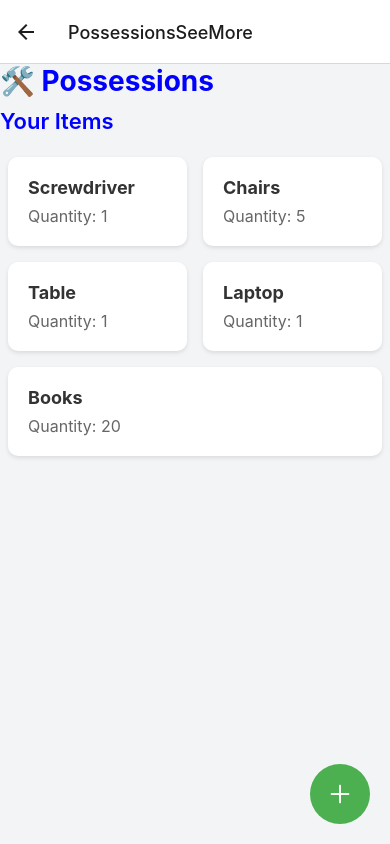
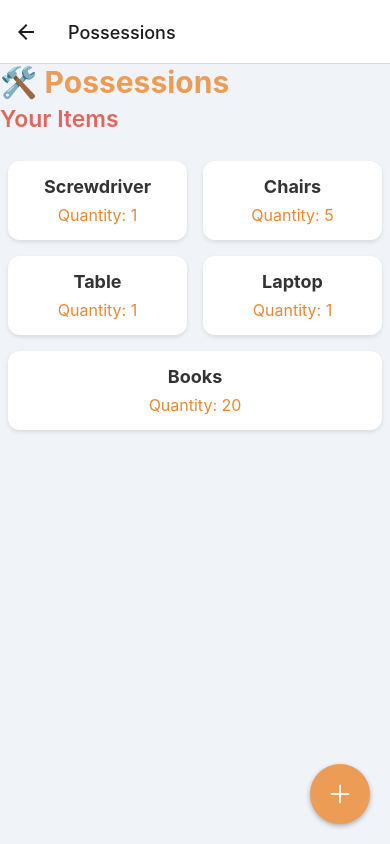
Before and after one commit to AndreiB02/Unihack6-Neighbourly, a React Native app: screen /PossessionsSeeMore in a window 390 px wide. Built offline with nearby package versions, Linux system fonts and the light colour scheme.

Commit message:
About Page Text & Profile Theme

```diff
--- a/App.js
+++ b/App.js
@@ -44,15 +44,15 @@ const App = () => {
         <Stack.Screen name="JoinEvent" component={JoinEvent} options={{ title: 'Join a New Event' }} />
         <Stack.Screen name="AddCommunityServiceScreen" component={AddCommunityServiceScreen} options={{ title: 'Create a Volunteers Needed Activities' }} />
         <Stack.Screen name="CommunityServiceScreen" component={CommunityServiceScreen} options={{ title: 'Join a Volunteering Needed Activity' }} />
-        <Stack.Screen name="PossessionsSeeMore" component={PossessionsSeeMore} />
-        <Stack.Screen name="NeighborhoodSeeMore" component={NeighborhoodSeeMore} />
+        <Stack.Screen name="PossessionsSeeMore" component={PossessionsSeeMore} options={{title: 'Possessions'}} />
+        <Stack.Screen name="NeighborhoodSeeMore" component={NeighborhoodSeeMore} options={{title: 'Neighbourhood'}}/>
         <Stack.Screen name="NeighbourhoodPortal" component={NeighbourhoodPortal} options={{  headerShown: false  }}  />
         <Stack.Screen name="OfferingCardComponent" component={OfferingCardComponent} options={{ title: 'Offering Services' }} />
         <Stack.Screen name="AboutApp" component={AboutApp} options={{ title: 'About' }} />
         <Stack.Screen name="CoFundScreen" component={CoFundScreen} options={{ title: 'CoFund' }} />
         <Stack.Screen name="TopMembersScreen" component={TopMembersScreen} options={{ headerShown: false }} />
-        <Stack.Screen name="JoinService" component={JoinService} options={{ title: 'Help your comunity' }} />
-        <Stack.Screen name="EditProfileScreen" component={EditProfileScreen} options={{ title: 'Help your comunity' }} />
+        <Stack.Screen name="JoinService" component={JoinService} options={{ title: 'Points' }} />
+        <Stack.Screen name="EditProfileScreen" component={EditProfileScreen} options={{ title: 'Profile' }} />
       </Stack.Navigator>
     </NavigationContainer>
   );
--- a/screens/MainPage/AboutApp.js
+++ b/screens/MainPage/AboutApp.js
@@ -6,33 +6,33 @@ const AboutApp = () => {
     const sections = [
         {
             id: '1',
-            title: 'What is Our Community Sharing App?',
+            title: 'What is Neighbourly?',
             description:
-                'Our app connects community members, allowing them to share, borrow, and give away items they no longer need. By fostering a sharing culture, we help reduce waste and encourage sustainable living.',
+                '   Neighbourly is an app designed to bring people in your community together by sharing resources and offering services. Instead of owning items you rarely use, like lawnmowers or grills, share them with others to save money and reduce waste. Beyond sharing items, the app features a "Volunteers Needed" section, where members can report neighborhood issues, and others can volunteer to help resolve them. It’s about building a sustainable, responsible community.',
         },
         {
             id: '2',
             title: 'How It Works',
             description:
-                'Browse items shared by others in your community, post items you want to share, and easily manage your own shared items. Communicate directly with others to arrange pickups and drop-offs.',
+                '   Browse and share items, post what you need, and arrange exchanges directly with your neighbors. It’s simple, fast, and easy to get involved.',
         },
         {
             id: '3',
             title: 'Why Join?',
             description:
-                'Joining the app helps you save money, reduce clutter, and contribute to a sustainable environment by giving new life to items that others might need.',
+                '   Save money, reduce clutter, and contribute to a greener environment by sharing items and services that others might need.',
         },
         {
             id: '4',
             title: 'Community Guidelines',
             description:
-                'We aim to create a safe, respectful environment. Please ensure all shared items are in usable condition, and communicate politely with other community members.',
+                '   We encourage a safe and respectful environment. Please ensure all shared items are in good condition, and communicate politely with fellow members.',
         },
         {
             id: '5',
             title: 'Get Started',
             description:
-                'Download the app, create an account, and start sharing today! Together, we can make a positive impact on our environment and community.',
+                '   Download the app, create an account, and start sharing today. Together, we can build a stronger, more sustainable community.',
         },
     ];
 
@@ -71,7 +71,7 @@ const styles = StyleSheet.create({
     mainTitle: {
         fontSize: 28,
         fontWeight: 'bold',
-        color: '#2E7D32',
+        color: '#2451e3',
         textAlign: 'center',
         marginBottom: 20,
     },
@@ -90,7 +90,7 @@ const styles = StyleSheet.create({
     sectionTitle: {
         fontSize: 25,
         fontWeight: '600',
-        color: '#4CAF50',
+        color: '#559fed',
         marginBottom: 8,
     },
     sectionDescription: {
--- a/screens/MainPage/Comunty/JoinService.js
+++ b/screens/MainPage/Comunty/JoinService.js
@@ -67,7 +67,7 @@ const styles = StyleSheet.create({
     title: {
         fontSize: 24,
         fontWeight: 'bold',
-        color: '#333',
+        color: '',
         marginBottom: 10,
     },
     subtitle: {
--- a/screens/MainPage/ProfilePage/NeighbourhoodPortal.js
+++ b/screens/MainPage/ProfilePage/NeighbourhoodPortal.js
@@ -51,10 +51,10 @@ const styles = StyleSheet.create({
         padding: 20,
     },
     sectionTitle: {
-        fontSize: 32,
+        fontSize: 30,
         fontWeight: 'bold',
         padding: 10,
-        color: '#2C6B2F',
+        color: '#4CAF50',
         marginBottom: 10,
         fontFamily: 'Roboto-Bold',
         textAlign: 'center',
--- a/screens/MainPage/ProfilePage/SeeMore/NeighborhoodSeeMore.js
+++ b/screens/MainPage/ProfilePage/SeeMore/NeighborhoodSeeMore.js
@@ -4,11 +4,11 @@ import { ScrollView } from 'react-native-gesture-handler';
 
 const NeighborhoodSeeMore = () => {
     const neighborhoodData = [
-        { id: '1', name: 'Aayan Ramirez', phone: '0249-437 030', profilePhoto: { uri: 'https://www.w3schools.com/w3images/avatar2.png' }, address: 'Street B, Nb 20' },
-        { id: '2', name: 'Riley Wall', phone: '0722-457 706 ', profilePhoto: { uri: 'https://www.w3schools.com/w3images/avatar2.png' }, address: 'Street A, Nb 19' },
-        { id: '3', name: 'Ella Peters', phone: '0723-605 613 ', profilePhoto: { uri: 'https://www.w3schools.com/w3images/avatar2.png' }, address: 'Street A, Nb 18' },
-        { id: '4', name: 'Miles Lowe', phone: '0744-872 202', profilePhoto: { uri: 'https://www.w3schools.com/w3images/avatar2.png' }, address: 'Street A, Nb 17' },
-        { id: '5', name: 'Brithney Sraeps', phone: '0788-798 234', profilePhoto: { uri: 'https://www.w3schools.com/w3images/avatar2.png' }, address: 'Street C, Nb 2' },
+        { id: '1', name: 'Aayan Ramirez', phone: '0249-437 030', profilePhoto: { uri: 'https://randomuser.me/api/portraits/men/1.jpg' }, address: 'Street B, Nb 20' },
+        { id: '2', name: 'Riley Wall', phone: '0722-457 706 ', profilePhoto: { uri: 'https://randomuser.me/api/portraits/men/7.jpg' }, address: 'Street A, Nb 19' },
+        { id: '3', name: 'Ella Peters', phone: '0723-605 613 ', profilePhoto: { uri: 'https://randomuser.me/api/portraits/men/3.jpg' }, address: 'Street A, Nb 18' },
+        { id: '4', name: 'Miles Lowe', phone: '0744-872 202', profilePhoto: { uri: 'https://randomuser.me/api/portraits/men/5.jpg' }, address: 'Street A, Nb 17' },
+        { id: '5', name: 'Brithney Sraeps', phone: '0788-798 234', profilePhoto: { uri: 'https://randomuser.me/api/portraits/men/4.jpg' }, address: 'Street C, Nb 2' },
     ];
 
     const AllMembersList = () => (
@@ -69,21 +69,20 @@ const styles = StyleSheet.create({
         marginRight: 15,
     },
     neighbourhoodName: {
-        fontSize: 28,
+        fontSize: 30,
         fontWeight: 'bold',
-        color: '#4CAF50',
+        color: '#559fed',
         marginBottom: 10,
     },
     sectionTitle: {
-        fontSize: 20,
+        fontSize: 23,
         fontWeight: 'bold',
-        color: '#4CAF50',
-        marginBottom: 10,
+        color: '#3e57d6',
     },
     name: {
         fontSize: 18,
         fontWeight: 'bold',
-        color: '#333',
+        color: '#3e57d6',
     },
     member: {
         fontSize: 15,
--- a/screens/MainPage/ProfilePage/SeeMore/PossessionsSeeMore.js
+++ b/screens/MainPage/ProfilePage/SeeMore/PossessionsSeeMore.js
@@ -105,84 +105,95 @@ const PossessionsSeeMore = () => {
 const styles = StyleSheet.create({
     container: {
         flex: 1,
-        backgroundColor: '#f3f4f6',
-        padding: 20,
+        backgroundColor: '#f0f4f8',
+        padding: 15,
     },
     scrollViewContent: {
         paddingBottom: 20,
     },
     possessionTitle: {
-        fontSize: 28,
+        fontSize: 30,
         fontWeight: 'bold',
-        marginBottom: 10,
-        color: 'blue',
+        color: '#ed9c55',
+        marginBottom: 5,
     },
     sectionTitle: {
-        fontSize: 22,
+        fontSize: 23,
         fontWeight: '600',
-        color: 'blue',
-        marginBottom: 15,
+        color: '#de685d',
+        marginBottom: 20,
     },
     card: {
         flex: 1,
-        padding: 20,
+        backgroundColor: '#ffffff',
+        borderRadius: 12,
+        padding: 15,
         margin: 8,
-        backgroundColor: '#ffffff',
-        borderRadius: 10,
         shadowColor: '#000',
         shadowOffset: { width: 0, height: 2 },
         shadowOpacity: 0.1,
         shadowRadius: 4,
-        elevation: 5,
+        elevation: 4,
+        alignItems: 'center',
     },
     itemName: {
         fontSize: 18,
         fontWeight: 'bold',
         color: '#333',
+        marginBottom: 8,
     },
     itemQuantity: {
         fontSize: 16,
-        color: '#666',
-        marginTop: 8,
+        color: '#e88833',
     },
     floatingButton: {
         position: 'absolute',
         right: 20,
         bottom: 20,
-        backgroundColor: '#4CAF50',
+        backgroundColor: '#ed9c55',
         width: 60,
         height: 60,
         borderRadius: 30,
         justifyContent: 'center',
         alignItems: 'center',
+        shadowColor: '#000',
+        shadowOffset: { width: 0, height: 2 },
+        shadowOpacity: 0.3,
+        shadowRadius: 5,
+        elevation: 6,
     },
     modalOverlay: {
         flex: 1,
         justifyContent: 'center',
         alignItems: 'center',
-        backgroundColor: 'rgba(0, 0, 0, 0.6)',
+        backgroundColor: 'rgba(0, 0, 0, 0.5)',
     },
     modalContainer: {
         backgroundColor: '#ffffff',
         padding: 25,
         borderRadius: 12,
-        width: 320,
+        width: 300,
         alignItems: 'center',
+        shadowColor: '#000',
+        shadowOffset: { width: 0, height: 2 },
+        shadowOpacity: 0.3,
+        shadowRadius: 8,
+        elevation: 10,
     },
     modalTitle: {
         fontSize: 22,
         fontWeight: 'bold',
-        color: '#4CAF50',
+        color: '#2E7D32',
         marginBottom: 15,
     },
     input: {
         width: '100%',
         padding: 12,
-        marginBottom: 20,
+        marginBottom: 15,
         borderWidth: 1,
-        borderColor: '#4CAF50',
+        borderColor: '#2E7D32',
         borderRadius: 8,
-        backgroundColor: '#f0f0f0',
+        backgroundColor: '#f9f9f9',
     },
     modalButtonContainer: {
         flexDirection: 'row',
@@ -192,15 +203,15 @@ const styles = StyleSheet.create({
     cancelButton: {
         flex: 1,
         backgroundColor: '#f44336',
-        paddingVertical: 12,
+        paddingVertical: 10,
         borderRadius: 8,
         marginRight: 8,
         alignItems: 'center',
     },
     addButton: {
         flex: 1,
-        backgroundColor: '#4CAF50',
-        paddingVertical: 12,
+        backgroundColor: '#2E7D32',
+        paddingVertical: 10,
         borderRadius: 8,
         alignItems: 'center',
     },
--- a/screens/MainPage/ProfilePage/TopMembersScreen.js
+++ b/screens/MainPage/ProfilePage/TopMembersScreen.js
@@ -81,19 +81,19 @@ const styles = StyleSheet.create({
     title: {
         fontSize: 30,
         fontWeight: 'bold',
-        color: '#333',
+        color: '#ffc400',
         textAlign: 'center',
     },
     description: {
         fontSize: 16,
-        color: '#666',
+        color: 'black',
         textAlign: 'center',
         marginTop: 5,
     },
     topMember: {
         alignItems: 'center',
         marginBottom: 20,
-        backgroundColor: '#ffe0b2', // Light orange background for highlight
+        backgroundColor: '#fcf39d', // Light orange background for highlight
         padding: 15,
         borderRadius: 15,
         elevation: 5,
@@ -123,7 +123,7 @@ const styles = StyleSheet.create({
     sectionTitle: {
         fontSize: 24,
         fontWeight: 'bold',
-        color: '#333',
+        color: '#ffc400',
         marginBottom: 15,
     },
     memberCard: {
@@ -141,7 +141,7 @@ const styles = StyleSheet.create({
     },
     button: {
         marginTop: 20,
-        backgroundColor: '#4CAF50',
+        backgroundColor: '#ffc400',
         paddingVertical: 12,
         paddingHorizontal: 40,
         borderRadius: 30,
```
Also changed, not shown: screens/MainPage/HomeScreen.js (+4 -14 lines), screens/MainPage/ProfilePage/EditProfileScreen.js (+4 -3 lines), screens/MainPage/ProfilePage/Profile.js (+5 -5 lines).
